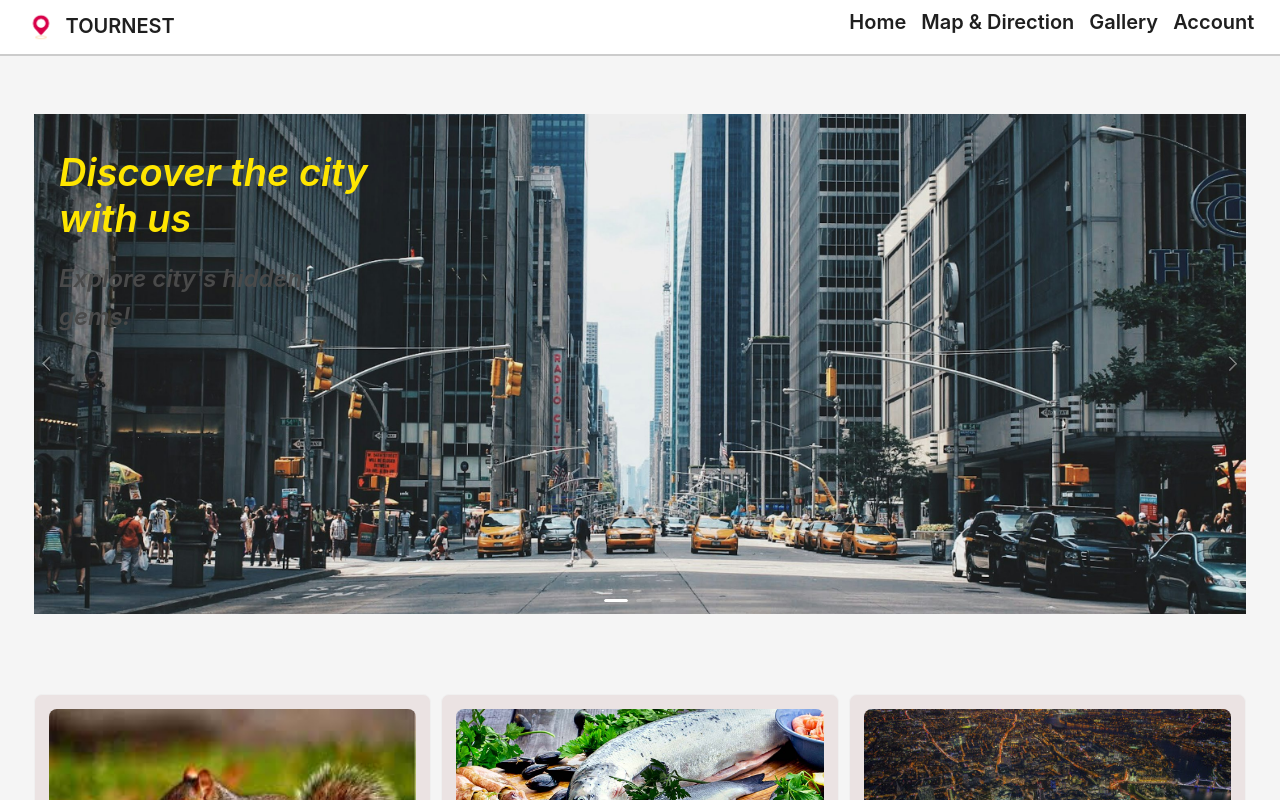
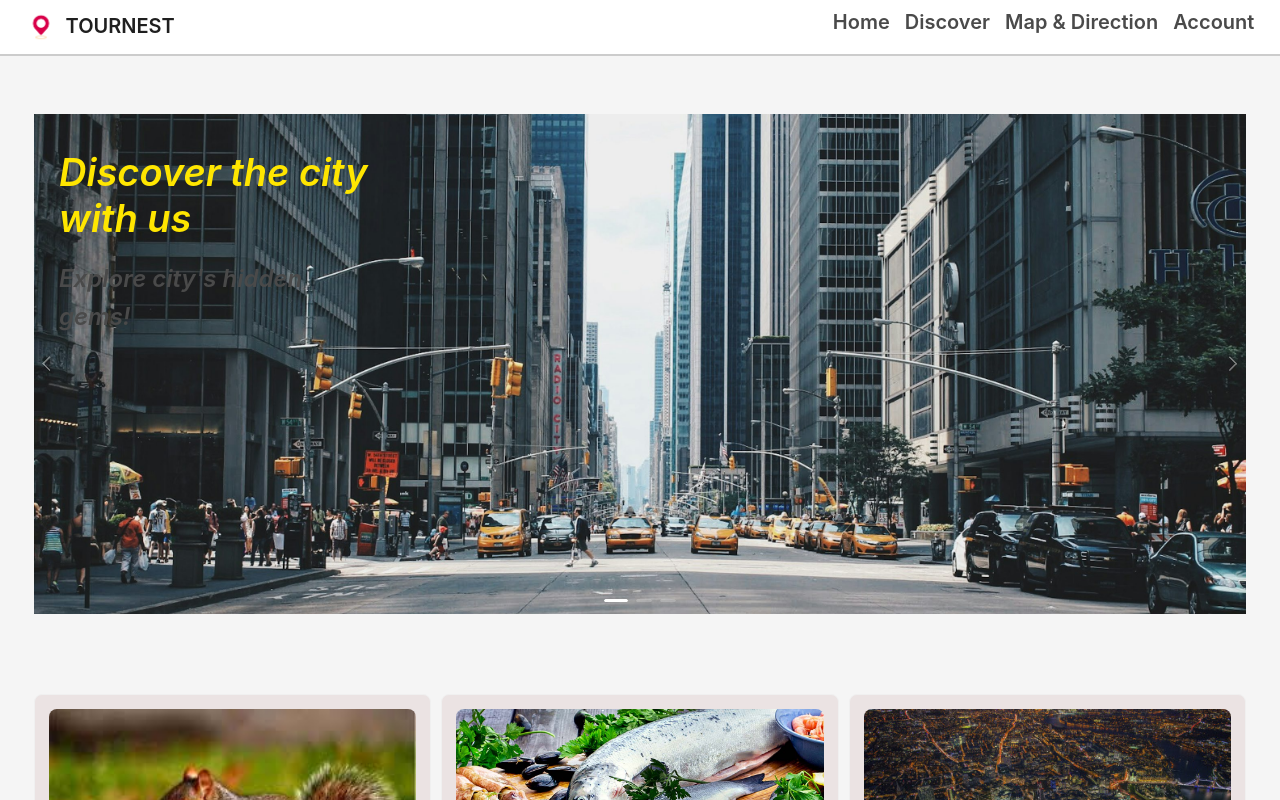
Before and after one commit to rewqla/TourNest, a React (Vite) app: page / in a window 1280 px wide. Built offline with nearby package versions, Linux system fonts and the light colour scheme.

Commit message:
Added router

```diff
--- a/package.json
+++ b/package.json
@@ -12,7 +12,8 @@
   "dependencies": {
     "antd": "^5.21.5",
     "react": "^18.3.1",
-    "react-dom": "^18.3.1"
+    "react-dom": "^18.3.1",
+    "react-router-dom": "^6.27.0"
   },
   "devDependencies": {
     "@eslint/js": "^9.13.0",
--- a/src/App.tsx
+++ b/src/App.tsx
@@ -1,8 +1,7 @@
-import { Layout, Row } from "antd";
-import CardsContainer from "./components/CardsContainer";
-import CustomCarousel from "./components/CustomCarousel";
+import { Layout } from "antd";
 import CustomFooter from "./components/CustomFooter";
 import CustomHeader from "./components/CustomHeader";
+import { Router } from "./routes/Routes";
 const { Content } = Layout;
 
 function App() {
@@ -10,15 +9,7 @@ function App() {
     <Layout className="layout">
       <CustomHeader />
       <Content className="content">
-        <Row
-          justify="center"
-          style={{
-            padding: "24px",
-          }}
-        >
-          <CustomCarousel />
-          <CardsContainer />
-        </Row>
+        <Router />
       </Content>
       <CustomFooter />
     </Layout>
--- a/src/components/CustomHeader.tsx
+++ b/src/components/CustomHeader.tsx
@@ -19,16 +19,16 @@ const CustomHeader = () => {
           </Flex>
         </Col>
         <Flex align="center" gap={15}>
-          <Title level={4} style={{ marginTop: "0" }}>
+          <Title level={4} style={{ marginTop: "0", color: "#4A4A4A" }}>
             Home
           </Title>
-          <Title level={4} style={{ marginTop: "0" }}>
+          <Title level={4} style={{ marginTop: "0", color: "#4A4A4A" }}>
+            Discover
+          </Title>
+          <Title level={4} style={{ marginTop: "0", color: "#4A4A4A" }}>
             Map & Direction
           </Title>
-          <Title level={4} style={{ marginTop: "0" }}>
-            Gallery
-          </Title>
-          <Title level={4} style={{ marginTop: "0" }}>
+          <Title level={4} style={{ marginTop: "0", color: "#4A4A4A" }}>
             Account
           </Title>
         </Flex>
--- /dev/null
+++ b/src/pages/HomePage.tsx
@@ -0,0 +1,19 @@
+import { Row } from "antd";
+import CardsContainer from "../components/CardsContainer";
+import CustomCarousel from "../components/CustomCarousel";
+
+const HomePage = () => {
+  return (
+    <Row
+      justify="center"
+      style={{
+        padding: "24px",
+      }}
+    >
+      <CustomCarousel />
+      <CardsContainer />
+    </Row>
+  );
+};
+
+export default HomePage;
--- /dev/null
+++ b/src/routes/Routes.tsx
@@ -0,0 +1,14 @@
+import { createBrowserRouter, RouterProvider } from "react-router-dom";
+import HomePage from "../pages/HomePage";
+import { HOME_ROUTE } from "./routeConstants";
+
+export const Router = () => {
+  const router = createBrowserRouter([
+    {
+      path: HOME_ROUTE,
+      element: <HomePage />,
+    },
+  ]);
+
+  return <RouterProvider router={router} />;
+};
--- /dev/null
+++ b/src/routes/routeConstants.tsx
@@ -0,0 +1,3 @@
+export const HOME_ROUTE: Readonly<string> = "/";
+export const LOGIN_ROUTE: Readonly<string> = "/login";
+export const REGISTER_ROUTE: Readonly<string> = "/register";
```
Also changed, not shown: 1 other file (tests, documents, lock files or other folders).
